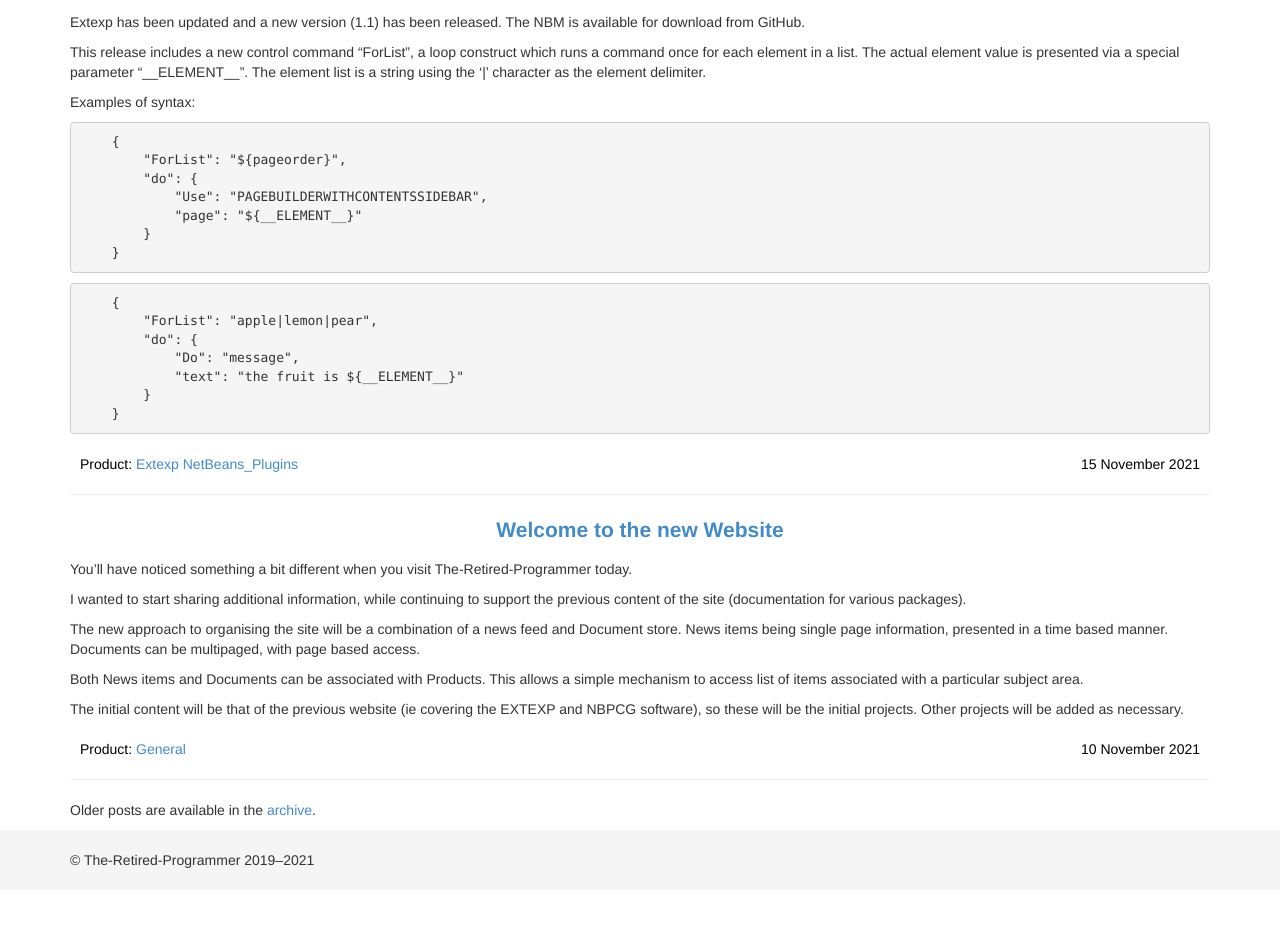
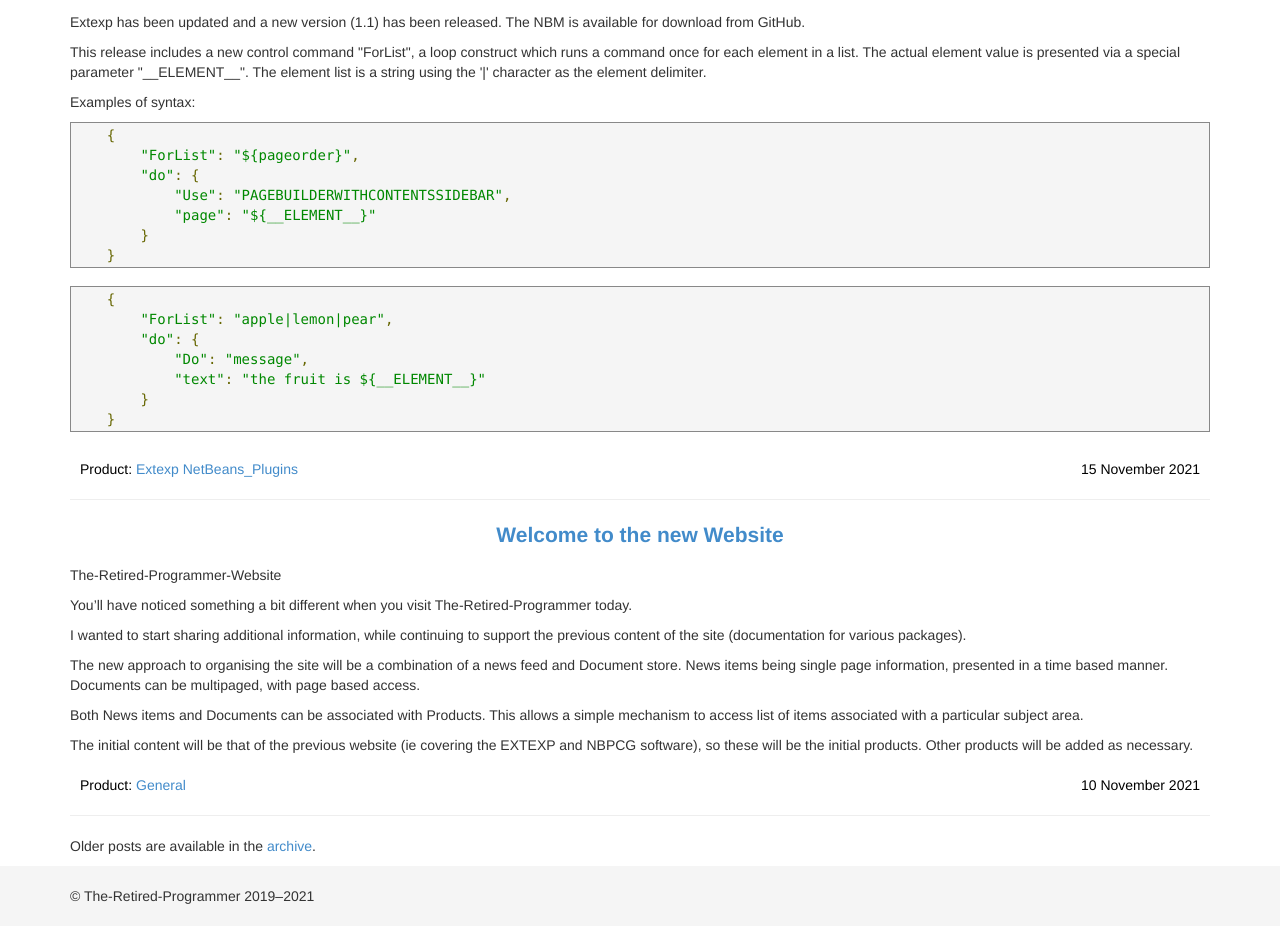
Before and after one commit to The-Retired-Programmer/ProductDocumentation, a plain HTML site: page output/index.html in a window 1280 px wide. Shown: the part 382-1308 px from the top of the page. Before the commit the page ends 1272 px from the top, so only its background shows below. Drawn offline with Linux system fonts and the light colour scheme.

Commit message:
convert blog/2021/... from markdown to asciidoc

```diff
--- a/output/index.html
+++ b/output/index.html
@@ -79,26 +79,40 @@
                 </div>
                 <hr/>
                 <a href="blog/2021/001-extexp-release-1dot1.html"><h1>Extexp version 1.1 released</h1></a>
-                <p><p>Extexp has been updated and a new version (1.1) has been released.  The NBM is available for download from GitHub.</p>
-<p>This release includes a new control command &ldquo;ForList&rdquo;, a loop construct which runs a command once for each element in a list.  The actual element value is presented via a special parameter &ldquo;__ELEMENT__&rdquo;.  The element list is a string using the &lsquo;|&rsquo; character as the element delimiter.</p>
+                <p><div class="paragraph">
+<p>Extexp has been updated and a new version (1.1) has been released.  The NBM is available for
+download from GitHub.</p>
+</div>
+<div class="paragraph">
+<p>This release includes a new control command "ForList", a loop construct which runs a command
+once for each element in a list.  The actual element value is presented via a special parameter
+"__ELEMENT__".  The element list is a string using the '|' character as the element delimiter.</p>
+</div>
+<div class="paragraph">
 <p>Examples of syntax:</p>
-<pre><code class="language-json">    {
-        &quot;ForList&quot;: &quot;${pageorder}&quot;,
-        &quot;do&quot;: {
-            &quot;Use&quot;: &quot;PAGEBUILDERWITHCONTENTSSIDEBAR&quot;,
-            &quot;page&quot;: &quot;${__ELEMENT__}&quot;
+</div>
+<div class="listingblock">
+<div class="content">
+<pre class="prettyprint highlight"><code data-lang="json">    {
+        "ForList": "${pageorder}",
+        "do": {
+            "Use": "PAGEBUILDERWITHCONTENTSSIDEBAR",
+            "page": "${__ELEMENT__}"
         }
-    }
-</code></pre>
-<pre><code class="language-json">    {
-        &quot;ForList&quot;: &quot;apple|lemon|pear&quot;,
-        &quot;do&quot;: {
-            &quot;Do&quot;: &quot;message&quot;,
-            &quot;text&quot;: &quot;the fruit is ${__ELEMENT__}&quot;
+    }</code></pre>
+</div>
+</div>
+<div class="listingblock">
+<div class="content">
+<pre class="prettyprint highlight"><code data-lang="json">    {
+        "ForList": "apple|lemon|pear",
+        "do": {
+            "Do": "message",
+            "text": "the fruit is ${__ELEMENT__}"
         }
-    }
-</code></pre>
-</p>
+    }</code></pre>
+</div>
+</div></p>
                 <div class="previousnextmenu">
                     <div class="button-icon-left" >
                             Product:
@@ -111,12 +125,30 @@
                 </div>
                 <hr/>
                 <a href="blog/2021/000-newwebsite.html"><h1>Welcome to the new Website</h1></a>
-                <p><p>You’ll have noticed something a bit different when you visit The-Retired-Programmer today.</p>
-<p>I wanted to start sharing additional information, while continuing to support the previous content of the site (documentation for various packages).</p>
-<p>The new approach to organising the site will be a combination of a news feed and Document store. News items being single page information, presented in a time based manner. Documents can be multipaged, with page based access.</p>
-<p>Both News items and Documents can be associated with Products.  This allows a simple mechanism to access list of items associated with a particular subject area.</p>
-<p>The initial content will be that of the previous website (ie covering the EXTEXP and NBPCG software), so these will be the initial projects.  Other projects will be added as necessary.</p>
-</p>
+                <p><div class="paragraph">
+<p>The-Retired-Programmer-Website</p>
+</div>
+<div class="paragraph">
+<p>You’ll have noticed something a bit different when you visit
+The-Retired-Programmer today.</p>
+</div>
+<div class="paragraph">
+<p>I wanted to start sharing additional information, while continuing to support
+the previous content of the site (documentation for various packages).</p>
+</div>
+<div class="paragraph">
+<p>The new approach to organising the site will be a combination of a news feed
+and Document store. News items being single page information, presented in a time based
+manner. Documents can be multipaged, with page based access.</p>
+</div>
+<div class="paragraph">
+<p>Both News items and Documents can be associated with Products.  This allows a
+simple mechanism to access list of items associated with a particular subject area.</p>
+</div>
+<div class="paragraph">
+<p>The initial content will be that of the previous website (ie covering the EXTEXP
+and NBPCG software), so these will be the initial products.  Other products will be added as necessary.</p>
+</div></p>
                 <div class="previousnextmenu">
                     <div class="button-icon-left" >
                             Product:
```
Also changed, not shown: output/blog/2021/000-newwebsite.html (+24 -6 lines), output/blog/2021/001-extexp-release-1dot1.html (+31 -17 lines), 4 other files.
